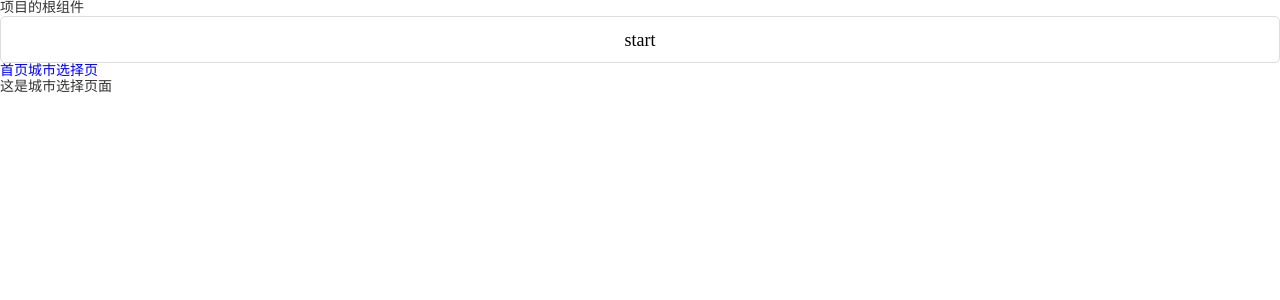
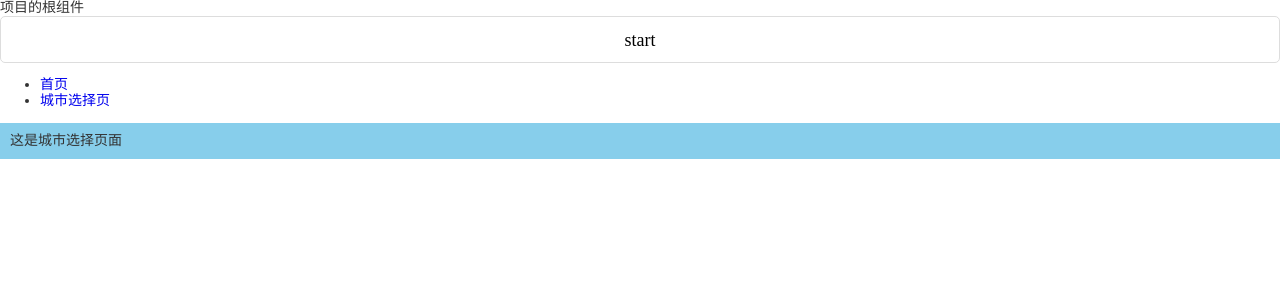
Before and after one commit to Awu1227/mobile-rent, a React (Create React App) app: page /citylist in a window 1280 px wide. Shown: the top 300 px of the page. Built offline with nearby package versions, Linux system fonts and the light colour scheme; the HTML template or start-up script is replaced by a standard one.

Commit message:
:white_check_mark:搭建路由

```diff
--- a/src/App.js
+++ b/src/App.js
@@ -16,9 +16,10 @@ function App() {
         项目的根组件<Button>start</Button>
 
         {/* 配置导航菜单 */}
-
-        <Link to="/home">首页</Link>
-        <Link to="/citylist">城市选择页</Link>
+        <ul>
+          <li><Link to="/home">首页</Link></li>
+          <li><Link to="/citylist">城市选择页</Link></li>
+        </ul>
         {/*配置路由*/}
         <Route path="/home" component={Home}></Route>
         <Route path="/citylist" component={CityList}></Route>
--- a/src/pages/Home/index.js
+++ b/src/pages/Home/index.js
@@ -1,9 +1,18 @@
 import React from "react";
 
+// 导入路由
+import { Route} from 'react-router-dom'
+
+// 导入News组件
+import News from '../News'
 export default class Home extends React.Component {
     render() {
         return (
-            <div>这是首页</div>
+            <div style={{ backgroundColor: 'skyblue', padding: 10 }}>
+                首页
+                {/*渲染子路由 */}
+                <Route path="/home/news" component={News}></Route>
+            </div>
         )
     }
 }
--- a/src/pages/ListCity/index.js
+++ b/src/pages/ListCity/index.js
@@ -3,7 +3,7 @@ import React from "react";
 export default class CityList extends React.Component {
     render() {
         return (
-            <div>这是城市选择页面</div>
+            <div style={{ backgroundColor: 'skyblue', padding: 10 }}>这是城市选择页面</div>
         )
     }
 }
--- /dev/null
+++ b/src/pages/News/index.js
@@ -0,0 +1,11 @@
+import React from 'react';
+
+export default class News extends React.Component {
+    render() {
+        return (
+            <div style={{ backgroundColor: 'green', padding: 5 }}>
+                这是News组件的内容，它是子路由的内容
+            </div>
+        )
+    }
+}
```
